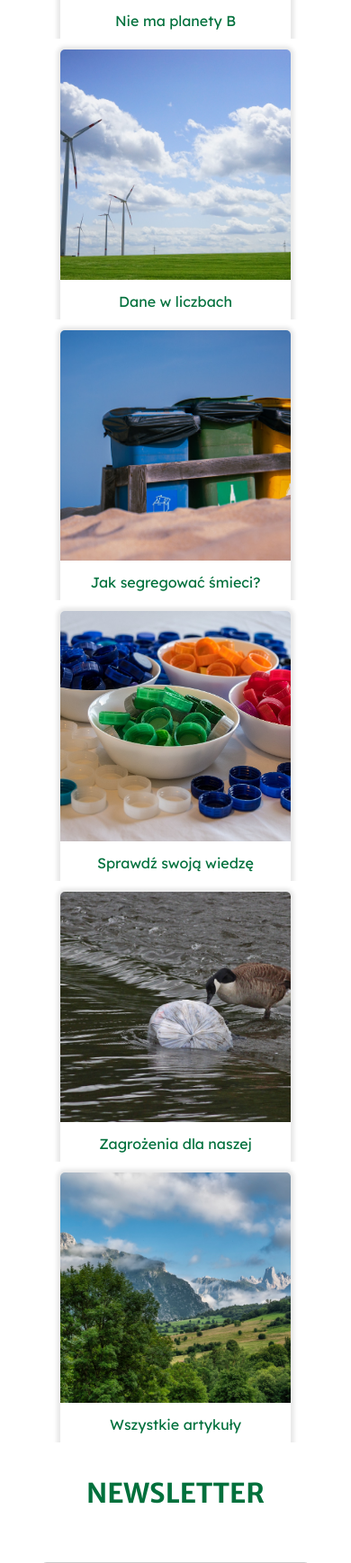
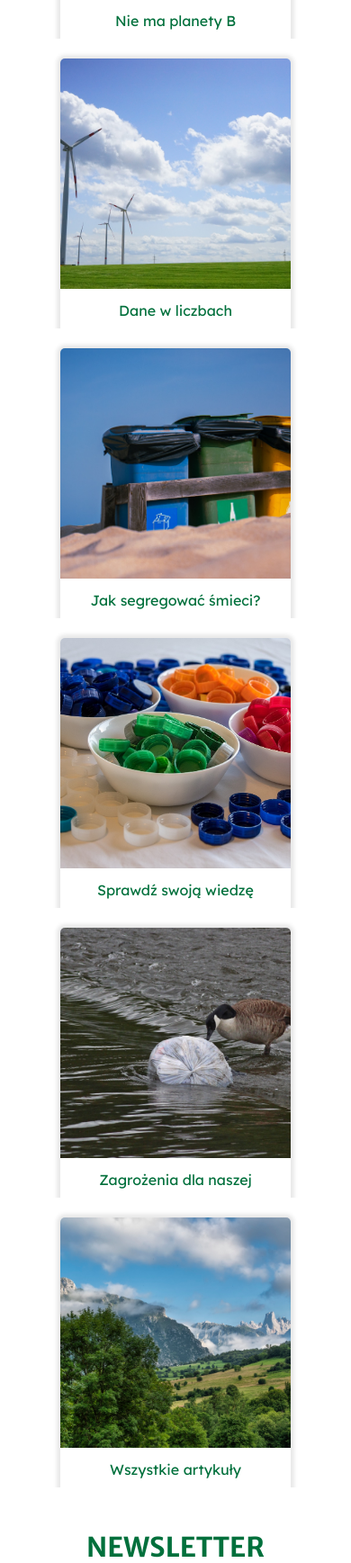
Before and after one commit to Izydor123/hack_heroes_zgloszenie, a Flask app: page /artykuly in a window 390 px wide. Shown: the part 1143-2880 px from the top of the page at 90% size. Run offline with Flask 3, Linux system fonts and the light colour scheme; parts of the project's set-up code (start-up, migrations or seed data) failed here and were passed over.

Commit message:
Update style.css

```diff
--- a/static/style.css
+++ b/static/style.css
@@ -1101,6 +1101,13 @@ label {
 
     }
 
+    .allArticlesWrapper .articleSlideWrapper {
+        border-bottom-left-radius: 5px;
+        border-bottom-right-radius: 5px;
+        width: 73%;
+        margin-bottom: 10px;
+    }
+
     .footerSection,
     .classicSection article,
     .classicSection.reverse article,
@@ -1216,7 +1223,10 @@ label {
     }
 
     .allArticlesWrapper .articleSlideWrapper {
+        border-bottom-left-radius: 5px;
+        border-bottom-right-radius: 5px;
         width: 73%;
+        margin-bottom: 10px;
     }
 
     .plot-container{
```
